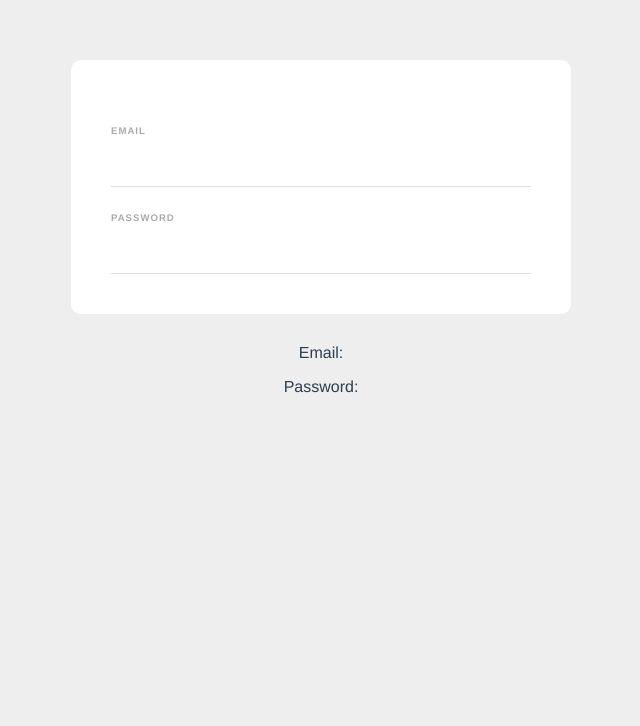
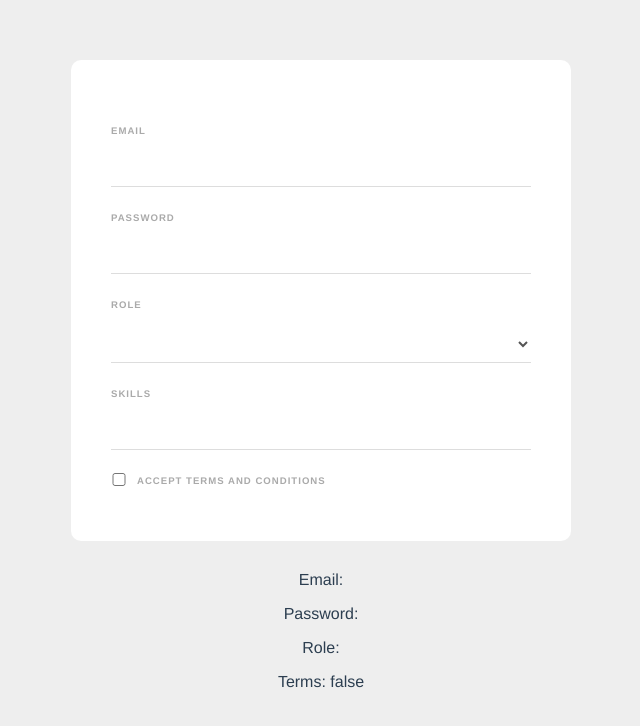
Before and after one commit to valcalav/vue-forms-and-inputs, a Vue app: page / in a window 1280 px wide. Shown: the top 726 px of the page, without its empty margins (319-959 px from the left). Built offline with nearby package versions, Linux system fonts and the light colour scheme.

Commit message:
added keyboard event modifier

```diff
--- a/src/components/SignupForm.vue
+++ b/src/components/SignupForm.vue
@@ -1,14 +1,51 @@
 <template>
     <form>
-        <label for="">Email</label>
+        <label>Email</label>
         <input type="email" required v-model="email">
 
-        <label for="">Password</label>
+        <label>Password</label>
         <input type="password" required v-model="password">
 
+        <label>Role</label>
+        <select v-model="role">
+            <option value="developer">Web Developer</option>
+            <option value="designer">Web Designer</option>
+        </select>
+
+        <label>Skills</label>
+        <input type="text" v-model="tempSkill" @keyup="addSkill">
+        <div v-for="skill in skills" :key="skill" class="pill">
+            {{ skill }}
+        </div>
+
+        <div class="terms">
+            <input type="checkbox" required v-model="terms">
+            <label>Accept terms and conditions</label>
+        </div>
+
+        <!-- <div>
+            <input type="checkbox" value="mario" v-model="names">
+            <label>Mario</label>
+        </div>
+
+        <div>
+            <input type="checkbox" value="luigi" v-model="names">
+            <label>Luigi</label>
+        </div>
+
+        <div>
+            <input type="checkbox" value="todd" v-model="names">
+            <label>Todd</label>
+        </div> -->
+
     </form>
+
     <p>Email: {{email}}</p>
     <p>Password: {{password}}</p>
+    <p>Role: {{role}}</p>
+    <p>Terms: {{terms}}</p>
+    <!-- <p>Names: {{names}}</p> -->
+
 </template>
 
 <script>
@@ -16,7 +53,22 @@ export default {
     data() {
         return {
             email: '',
-            password: ''
+            password: '',
+            role: '',
+            terms: false,
+            // names: []
+            tempSkill: '',
+            skills: []
+        }
+    },
+    methods: {
+        addSkill(e) {
+            if (e.key === ',' && this.tempSkill) {
+                if (!this.skills.includes(this.tempSkill)) {
+                    this.skills.push(this.tempSkill)
+                }
+                this.tempSkill = ''
+            }
         }
     }
 }
@@ -42,7 +94,7 @@ export default {
         font-weight: bold;
     }
 
-    input {
+    input, select {
         display: block;
         padding: 10px 6px;
         width: 100%;
@@ -50,5 +102,14 @@ export default {
         border: none;
         border-bottom: 1px solid #ddd;
         color: #555;
+        background-color: white;
+    }
+
+    input[type="checkbox"] {
+        display: inline-block;
+        width: 16px;
+        margin: 0 10px 0 0;
+        position: relative;
+        top: 2px;
     }
 </style>
```
